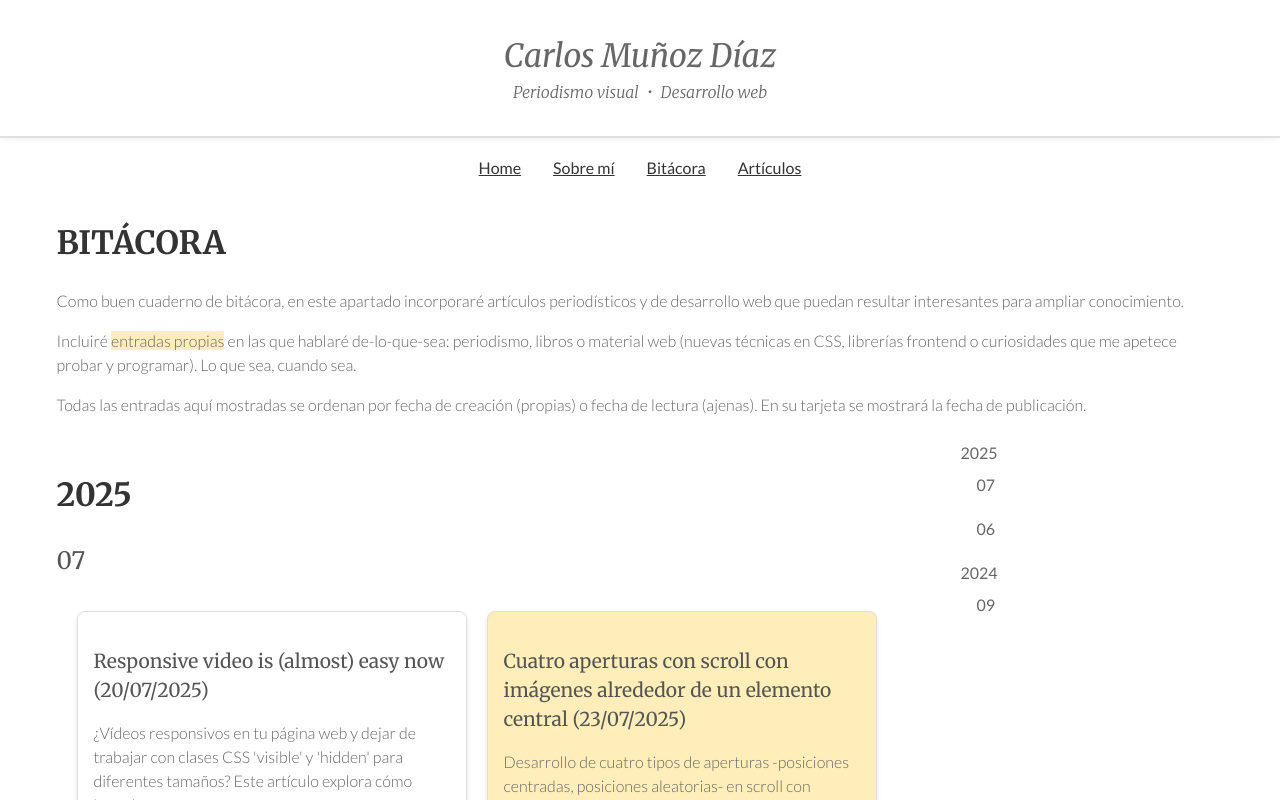
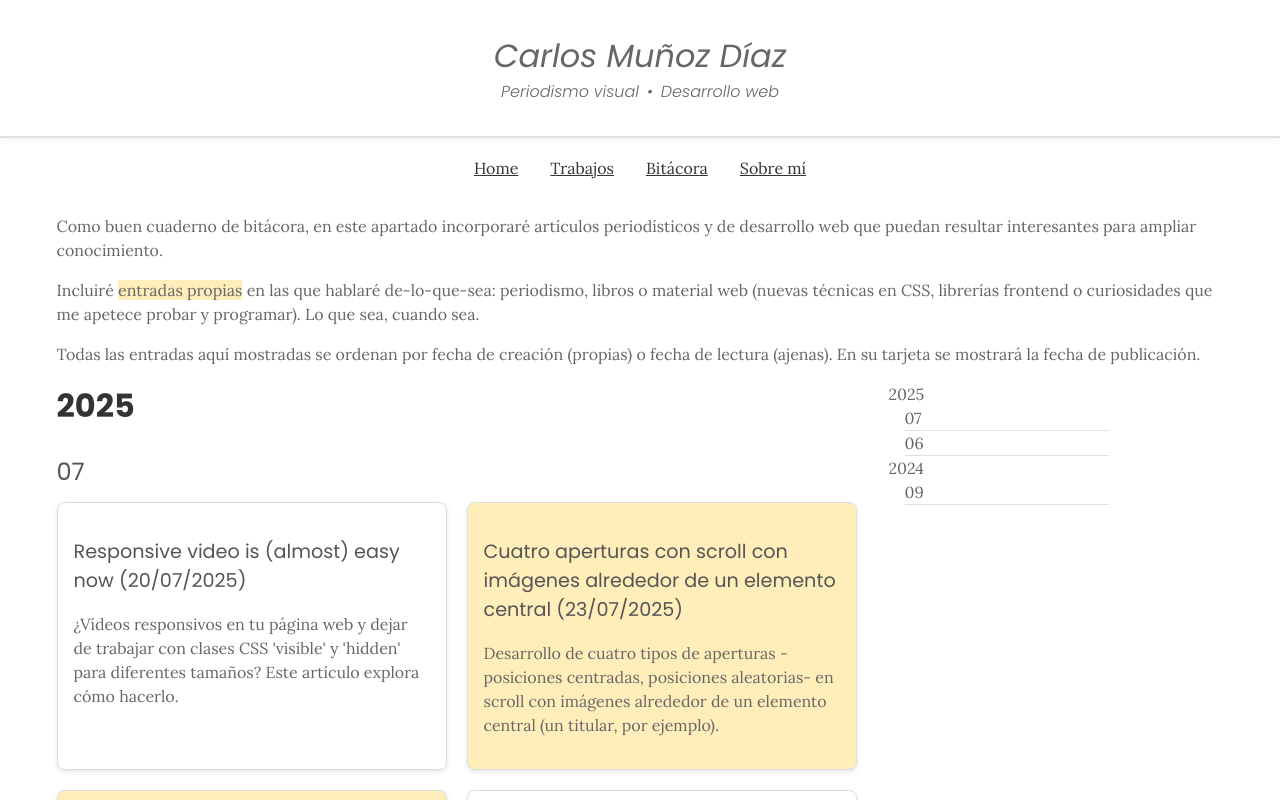
Before and after one commit to CarlosMunozDiaz/carlosmunozdiaz.github.io, a SvelteKit app: page /bitacora in a window 1280 px wide. Shown: the top 800 px of the page. Built offline with nearby package versions, Linux system fonts and the light colour scheme.

Commit message:
Cambios en estilos

```diff
--- a/src/lib/styles/fonts.css
+++ b/src/lib/styles/fonts.css
@@ -1,5 +1,5 @@
 /* FUENTES */
-@import url('https://fonts.googleapis.com/css2?family=Lato:ital,wght@0,100;0,300;0,400;0,700;0,900;1,100;1,300;1,400;1,700;1,900&family=Merriweather:ital,opsz,wght@0,18..144,300..900;1,18..144,300..900&display=swap');
+@import url('https://fonts.googleapis.com/css2?family=Lato:ital,wght@0,100;0,300;0,400;0,700;0,900;1,100;1,300;1,400;1,700;1,900&family=Lora:ital,wght@0,400..700;1,400..700&family=Merriweather:ital,opsz,wght@0,18..144,300..900;1,18..144,300..900&family=Poppins:ital,wght@0,100;0,200;0,300;0,400;0,500;0,600;0,700;0,800;0,900;1,100;1,200;1,300;1,400;1,500;1,600;1,700;1,800;1,900&display=swap');
 
 :root {
   --primary-color: #333; /* Títulos */
@@ -9,7 +9,7 @@
 }
 
 body {
-  font-family: 'Lato', sans-serif; /* Fuente base */
+  font-family: 'Lora', serif; /* Fuente base */
   font-weight: 400; /* Regular */
   font-size: 16px; /* Tamaño de fuente base */
   line-height: 1.5;
@@ -28,24 +28,24 @@ p, li, span, a {font-size: 1em;}
 
 /* Títulos principales */
 h1, h2 {
-  font-family: 'Merriweather', serif;
+  font-family: 'Poppins', sans-serif;
   font-weight: 700;
   color: var(--primary-color);
   margin: 1.2em 0 0.6em;
 }
 h3, h4, h5, h6 {
-  font-family: 'Merriweather', serif;
+  font-family: 'Poppins', sans-serif;
   font-weight: 400;
   color: var(--secondary-color);
   margin: 1em 0 0.5em;
 }
 header span {
-  font-family: 'Merriweather', serif;
+  font-family: 'Poppins', sans-serif;
 }
 
 /* Texto general */
 p, li, span {
-  font-family: 'Lato', sans-serif;
+  font-family: 'Lora', serif;
   font-weight: 300; /* Light */
   color: var(--text-color);
   margin-bottom: 1em;
--- a/src/routes/+page.svelte
+++ b/src/routes/+page.svelte
@@ -47,6 +47,8 @@
         opacity: 0;
         transform: translateY(40px);
         transition: opacity 0.5s cubic-bezier(.4,0,.2,1), transform 0.5s cubic-bezier(.4,0,.2,1);
+
+        margin-bottom: 1.5rem;
     }
     .card-animate.visible {
         opacity: 1;
--- a/src/routes/bitacora/+page.svelte
+++ b/src/routes/bitacora/+page.svelte
@@ -38,19 +38,19 @@
     display: flex;
     flex-direction: column;
     gap: 2rem;
+    margin: 1rem auto;
   }
 
-      aside {
-        display: none;
+  .bitacora-layout h2 {
+    margin-top: 0px;
   }
 
   .contenedor {
     display: grid;
     grid-template-columns: 1fr;
-        gap: 20px; /* espacio entre tarjetas */
+    gap: 20px;
     max-width: 800px;
     margin: 0 auto;
-        padding: 20px;
   }
 
   .tarjeta {
@@ -59,7 +59,10 @@
     border-radius: 8px;
     padding: 16px;
     box-shadow: 0 2px 5px rgba(0, 0, 0, 0.1);
-        /* No establecer altura fija */
+  }
+
+  aside {
+    display: none;
   }
 
   @media (min-width: 768px) {
@@ -75,44 +78,48 @@
     aside {
       display: block;
       min-width: 220px;
-          margin-left: 2rem;
       position: sticky;
       top: 2rem;
       align-self: flex-start;
     }
-        aside nav > ul li {
-          border-bottom: 0px;
-        }
-        aside nav > ul li:not(:first-child) {
-          padding-top: 0.75rem;
-        }
-        aside nav > ul li a {
-          padding-bottom: 0px;
-        }
+
     aside nav ul,
     aside nav li {
       list-style: none;
       margin: 0;
       padding: 0;
     }
-        aside nav li {
-          border-bottom: 1px solid #e0e0e0;
-          width: 100%;
-        }
+
+    aside nav li {width: 100%;}
+
     aside nav a {
       display: block;
-          padding: 0.5rem 0;
+      padding: 0px;
       text-decoration: none;
       color: inherit;
     }
+
     aside nav ul ul {
       padding-left: 1rem;
+    }
+
+    aside nav > ul li a {
+      padding-bottom: 0px;
+    }
+
+    aside nav ul .year-item {
+      border-bottom: 0px;
+      padding: 0px;
+    }
+
+    aside nav ul .month-item {
+      padding: 0px;
+      border-bottom: 1px solid #e0e0e0;
     }
   }
 </style>
 
 <div class="content" view-transition-name="page">
-    <h1>BITÁCORA</h1>
     <p>Como buen cuaderno de bitácora, en este apartado incorporaré artículos periodísticos y de desarrollo web que puedan resultar interesantes para ampliar conocimiento.</p>
     <p>Incluiré <span style="background: #ffeeba;">entradas propias</span> en las que hablaré de-lo-que-sea: periodismo, libros o material web (nuevas técnicas en CSS, librerías frontend o curiosidades que me apetece probar y programar). Lo que sea, cuando sea.</p>
     <p>Todas las entradas aquí mostradas se ordenan por fecha de creación (propias) o fecha de lectura (ajenas). En su tarjeta se mostrará la fecha de publicación.</p>
@@ -149,14 +156,14 @@
         <nav>
           <ul>
             {#each years as year}
-              <li>
+              <li class="year-item">
                 <a href={`#year-${year}`}>{year}</a>
                 <ul>
                   {#each Object.keys(tree[year]).sort(
                     (a, b) =>
                       new Date(`${b} 1, 2000`) - new Date(`${a} 1, 2000`)
                   ) as month}
-                    <li>
+                    <li class="month-item">
                       <a href={`#year-${year}-month-${month}`}>{month}</a>
                     </li>
                   {/each}
--- a/src/routes/components/Footer.svelte
+++ b/src/routes/components/Footer.svelte
@@ -53,7 +53,7 @@
         <span class="fc_title">Contacto</span>
         <div class="fc_elems">
             <span class="fc_elem">Teléfono: <a href="tel:34628258170">(+34)628258170</a></span>
-            <span class="fc_elem">Email: <a href="mailto:carlos10md@gmail.com">carlos10md</a></span>
+            <span class="fc_elem">Email: <a href="mailto:carlos10md@gmail.com">carlos10md@gmail.com</a></span>
         </div>
     </div>
     <div class="f_rrss">
--- a/src/routes/components/HeaderNavigation.svelte
+++ b/src/routes/components/HeaderNavigation.svelte
@@ -21,7 +21,7 @@
 
 <nav>
 	<a href="{base}/">Home</a>
+	<a href="{base}/works">Trabajos</a>
+	<a href="{base}/bitacora">Bitácora</a>
 	<a href="{base}/about-me">Sobre mí</a>
-	<a href="{base}/bitacora">Bitácora</a>
-	<a href="{base}/works">Artículos</a>
 </nav>
--- a/src/routes/components/HomeCard.svelte
+++ b/src/routes/components/HomeCard.svelte
@@ -7,8 +7,8 @@
 
 <style>
   a.home-card {
-    display: block;
-    padding: 20px;
+    display: flex;
+    gap: 1rem;
     border: 1px solid #ccc;
     border-radius: 5px;
     text-decoration: none;
@@ -25,6 +25,7 @@
 
   .hc_image {
     width: 100%;
+    max-width: 420px;
     height: auto;
     border-radius: 4px;
   }
--- a/src/routes/works/+page.svelte
+++ b/src/routes/works/+page.svelte
@@ -56,7 +56,6 @@
     gap: 20px; /* espacio entre tarjetas */
     max-width: 800px;
     margin: 0 auto;
-        padding: 20px;
   }
 
   .tarjeta {
@@ -76,47 +75,52 @@
     .contenedor {
       grid-template-columns: repeat(2, 1fr); /* 2 columnas iguales */
     }
+
     aside {
       display: block;
       min-width: 220px;
-          margin-left: 2rem;
       position: sticky;
       top: 2rem;
       align-self: flex-start;
     }
-        aside nav > ul li {
-          border-bottom: 0px;
-        }
-        aside nav > ul li:not(:first-child) {
-          padding-top: 0.75rem;
-        }
-        aside nav > ul li a {
-          padding-bottom: 0px;
-        }
+
     aside nav ul,
     aside nav li {
       list-style: none;
       margin: 0;
       padding: 0;
     }
-        aside nav li {
-          border-bottom: 1px solid #e0e0e0;
-          width: 100%;
-        }
+
+    aside nav li {width: 100%;}
+
     aside nav a {
       display: block;
-          padding: 0.5rem 0;
+      padding: 0px;
       text-decoration: none;
       color: inherit;
     }
+
     aside nav ul ul {
       padding-left: 1rem;
+    }
+
+    aside nav > ul li a {
+      padding-bottom: 0px;
+    }
+
+    aside nav ul .media-item {
+      border-bottom: 0px;
+      padding: 0px;
+    }
+
+    aside nav ul .year-item {
+      padding: 0px;
+      border-bottom: 1px solid #e0e0e0;
     }
   }
 </style>
 
 <div class="content" view-transition-name="page">
-    <h1>ARTÍCULOS PERIODÍSTICOS</h1>
     <p>Bienvenido a la sección de artículos periodísticos. Aquí encontrarás una lista de publicaciones donde he colaborado.</p>
 
     <div class="article-layout">
@@ -148,11 +152,11 @@
       <nav>
         <ul>
         {#each orderedMedios as medio}
-          <li>
+          <li class="media-item">
           <a href={`#medio-${medio}`}>{medio}</a>
           <ul>
             {#each Object.keys(groupedPosts[medio]).sort((a, b) => b - a) as year}
-            <li>
+            <li class="year-item">
               <a href={`#medio-${medio}-year-${year}`}>{year}</a>
             </li>
             {/each}
```
Lines whose indentation alone changed are shown as unchanged.
